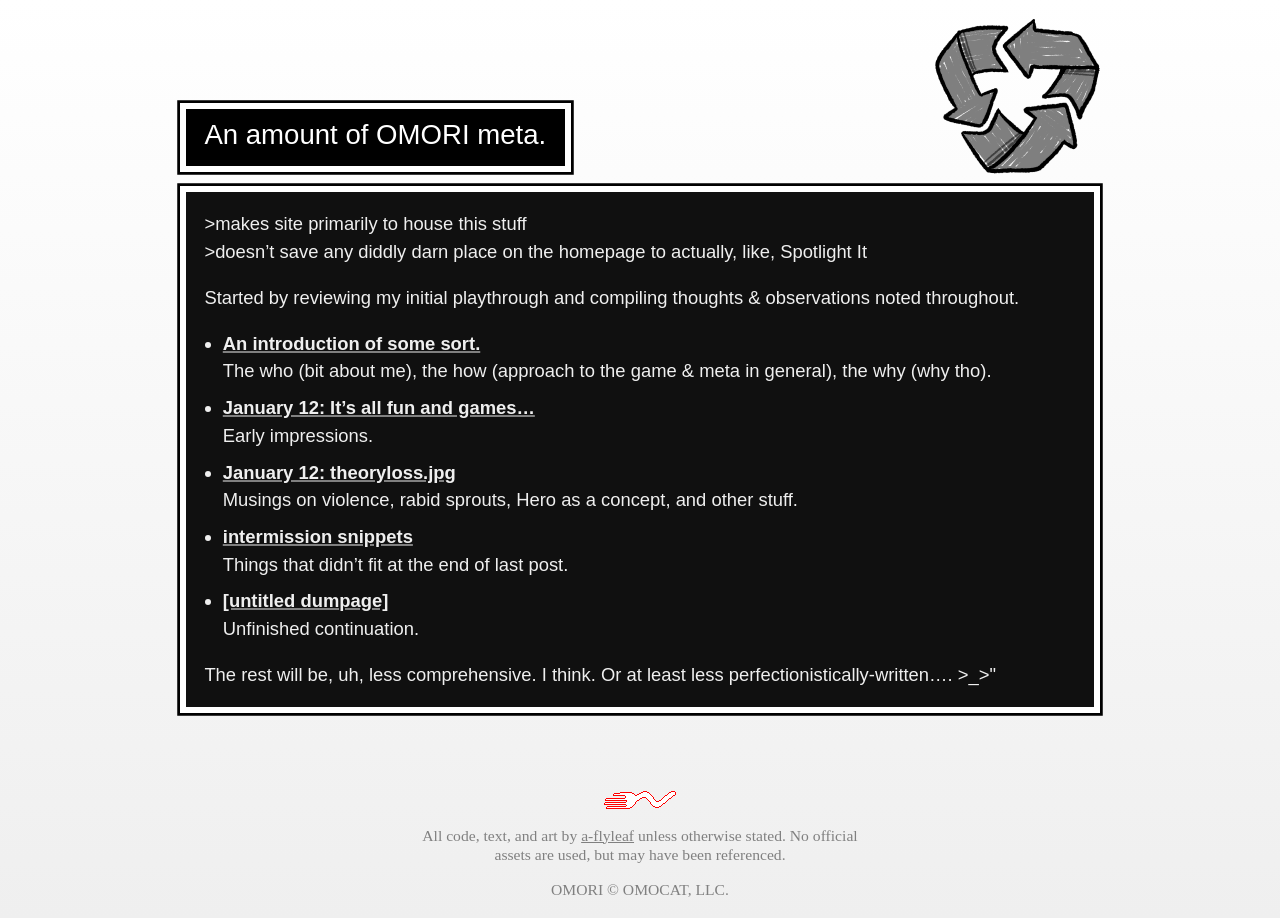
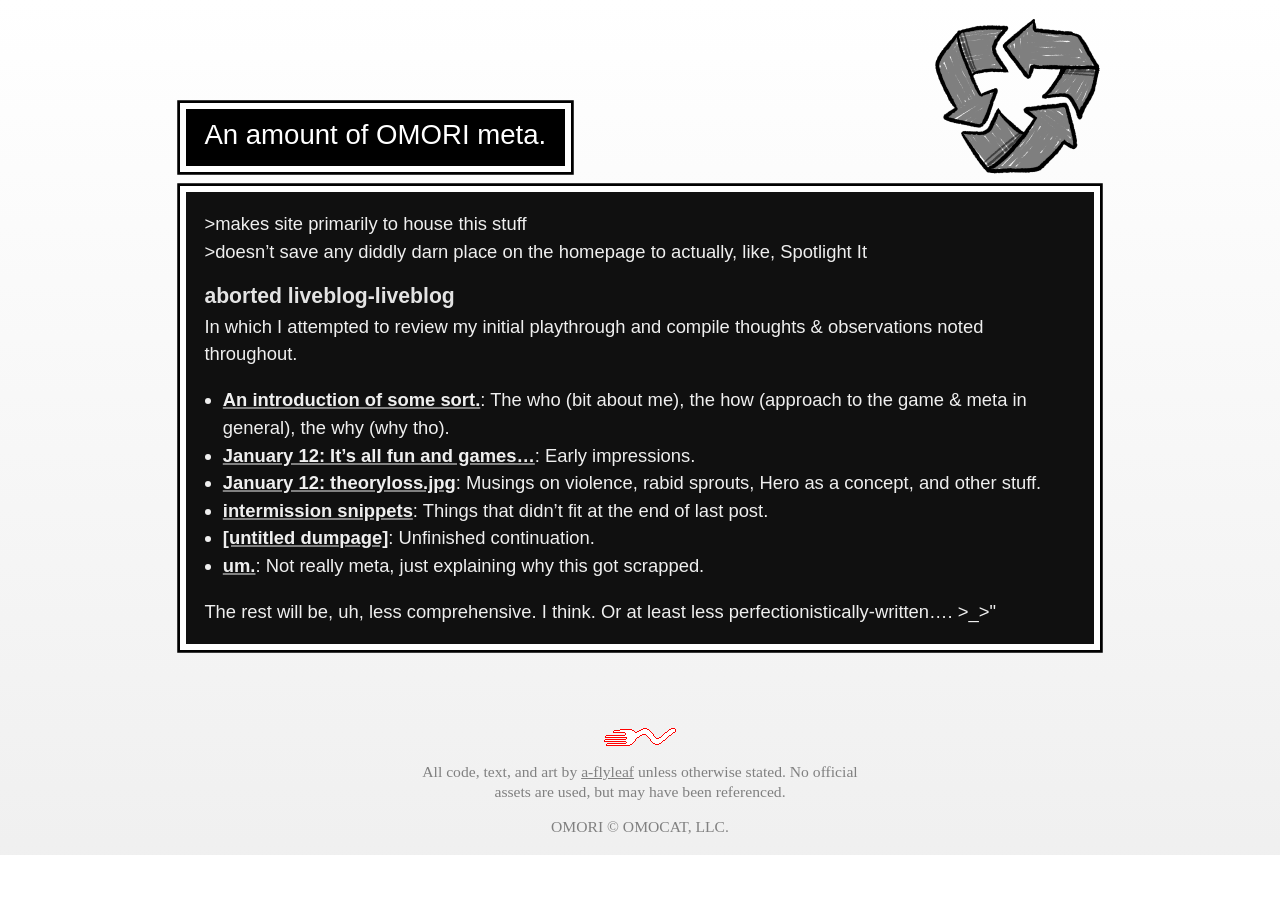
Before and after one commit to a-flyleaf/omori, a Jekyll site: the page built from meta.md, in a window 1280 px wide. Built offline with Jekyll 4.4.1, drawn with Linux system fonts in a browser that asks for light colours.

Commit message:
meta coda

```diff
--- a/meta.md
+++ b/meta.md
@@ -6,22 +6,18 @@
   alt: Recycling is a concept. (back to homepage)
   title: Recycling is a concept. (back to homepage)
   link: a-space
-css: ".gif:hover,.gif:focus,.gif:active{background-image:url(assets/img/rcy_160.gif);} main ul:first-of-type li{margin:.5em 0;} .box h2{font-size:1.15em; font-weight:bold;} #pg-img{padding-bottom:.5em;} #metanav{display:none;}"
+css: ".gif:hover,.gif:focus,.gif:active{background-image:url(assets/img/rcy_160.gif);} .box h2{font-size:1.15em; font-weight:bold;} #pg-img{padding-bottom:.5em;} #metanav{display:none;}"
 ---
 &gt;makes site primarily to house this stuff
 &gt;doesn't save any diddly darn place on the homepage to actually, like, Spotlight It
 
-Started by reviewing my initial playthrough and compiling thoughts & observations noted throughout.
-
-- <b>[An introduction of some sort.]({%include url.html%}/meta/intropost)</b>
-The who (bit about me), the how (approach to the game & meta in general), the why (why tho).
-- <b>[January 12: It's all fun and games...]({%include url.html%}/meta/playground)</b>
-Early impressions.
-- <b>[January 12: theoryloss.jpg]({%include url.html%}/meta/not-playground)</b>
-Musings on violence, rabid sprouts, Hero as a concept, and other stuff.
-- <b>[intermission snippets]({%include url.html%}/meta/intermission)</b>
-Things that didn't fit at the end of last post.
-- <b>[[untitled dumpage]]({%include url.html%}/meta/voicemail)</b>
-Unfinished continuation.
+## aborted liveblog-liveblog
+In which I attempted to review my initial playthrough and compile thoughts & observations noted throughout.
+- <b>[An introduction of some sort.]({%include url.html%}/meta/intropost)</b>: The who (bit about me), the how (approach to the game & meta in general), the why (why tho).
+- <b>[January 12: It's all fun and games...]({%include url.html%}/meta/playground)</b>: Early impressions.
+- <b>[January 12: theoryloss.jpg]({%include url.html%}/meta/not-playground)</b>: Musings on violence, rabid sprouts, Hero as a concept, and other stuff.
+- <b>[intermission snippets]({%include url.html%}/meta/intermission)</b>: Things that didn't fit at the end of last post.
+- <b>[[untitled dumpage]]({%include url.html%}/meta/voicemail)</b>: Unfinished continuation.
+- <b>[um.]({%include url.html%}/meta/impasse)</b>: Not really meta, just explaining why this got scrapped.
 
 The rest will be, uh, less comprehensive. I think. Or at least less perfectionistically-written.... >\_>\"
```
Also changed, not shown: _meta/2023-06-10_impasse.md (added, +17 -0 lines), assets/img/misc/dialtonedotaub.png (added), changelog.md.
